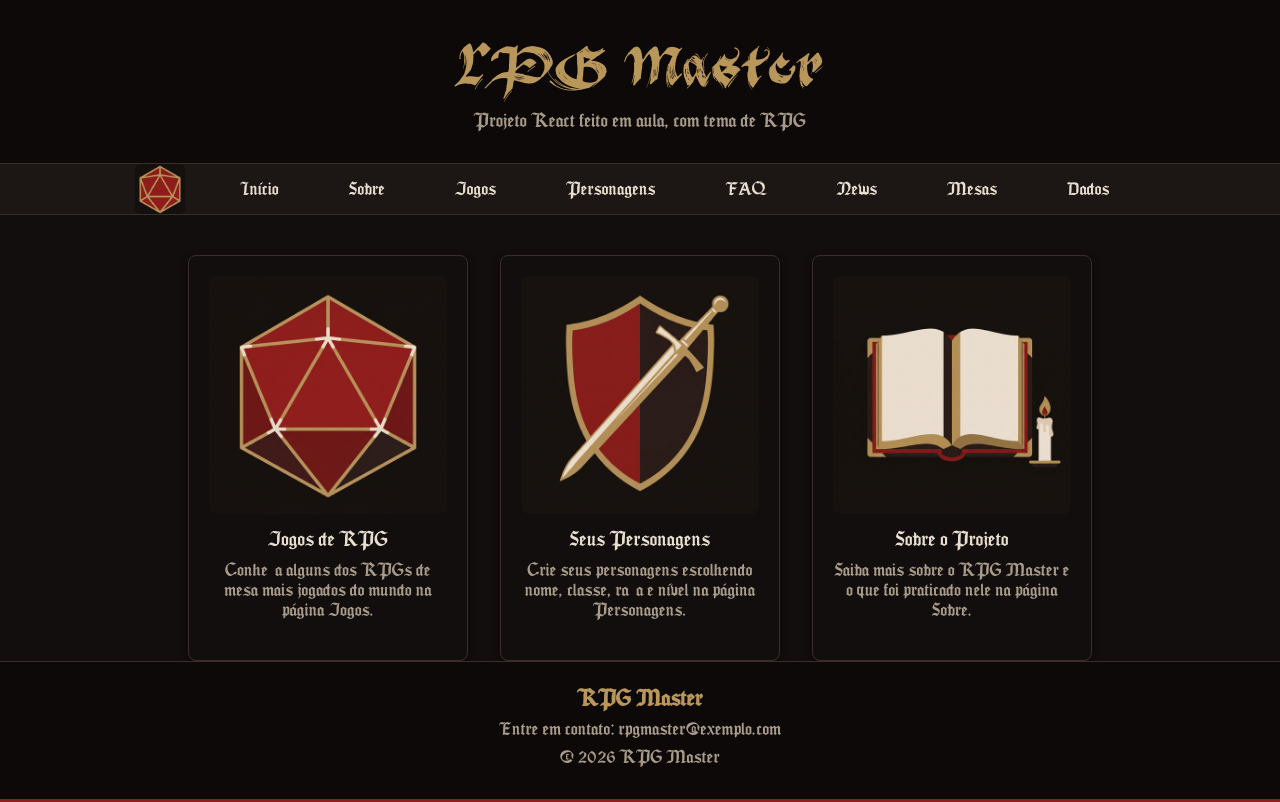
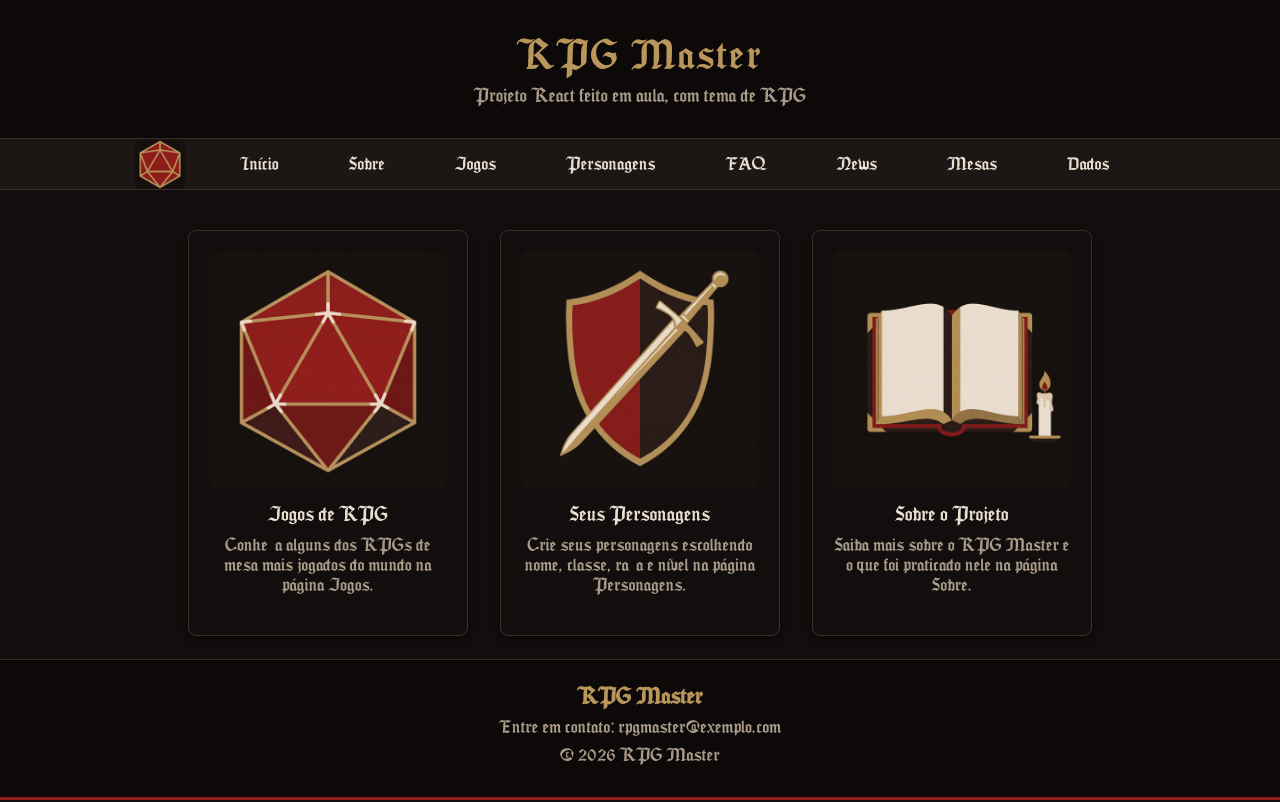
Before and after one commit to gabrieldama/RPG-Master, a React (Vite) app: page / in a window 1280 px wide. Built offline with nearby package versions, Linux system fonts and the light colour scheme.

Commit message:
fix: aplicando fonte Seagram tambem no titulo

```diff
--- a/src/Components/Header/Header.css
+++ b/src/Components/Header/Header.css
@@ -36,7 +36,7 @@
 }
 
 .title {
-  font-family: 'Black Flag', Georgia, 'Times New Roman', serif;
+  font-family: 'Seagram', Georgia, 'Times New Roman', serif;
   font-size: 36px;
   letter-spacing: 2px;
   margin: 0;
```
